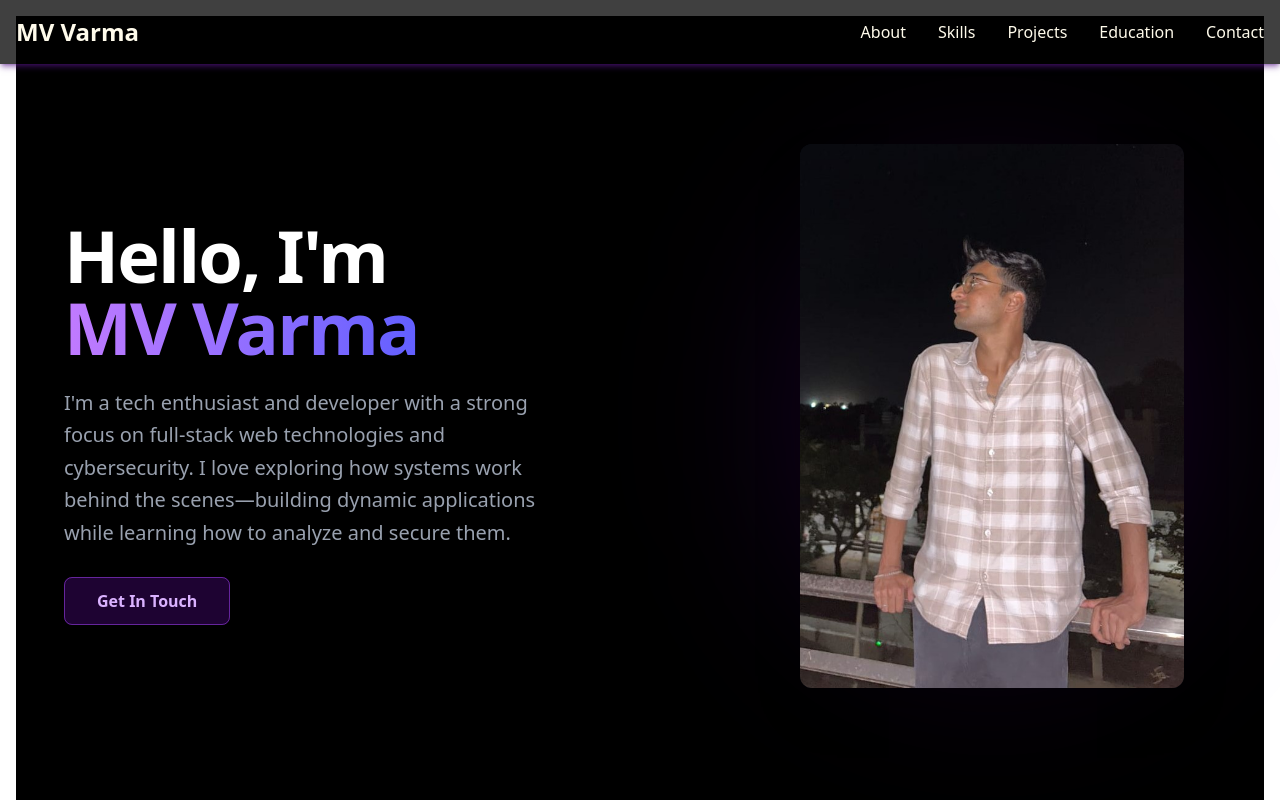
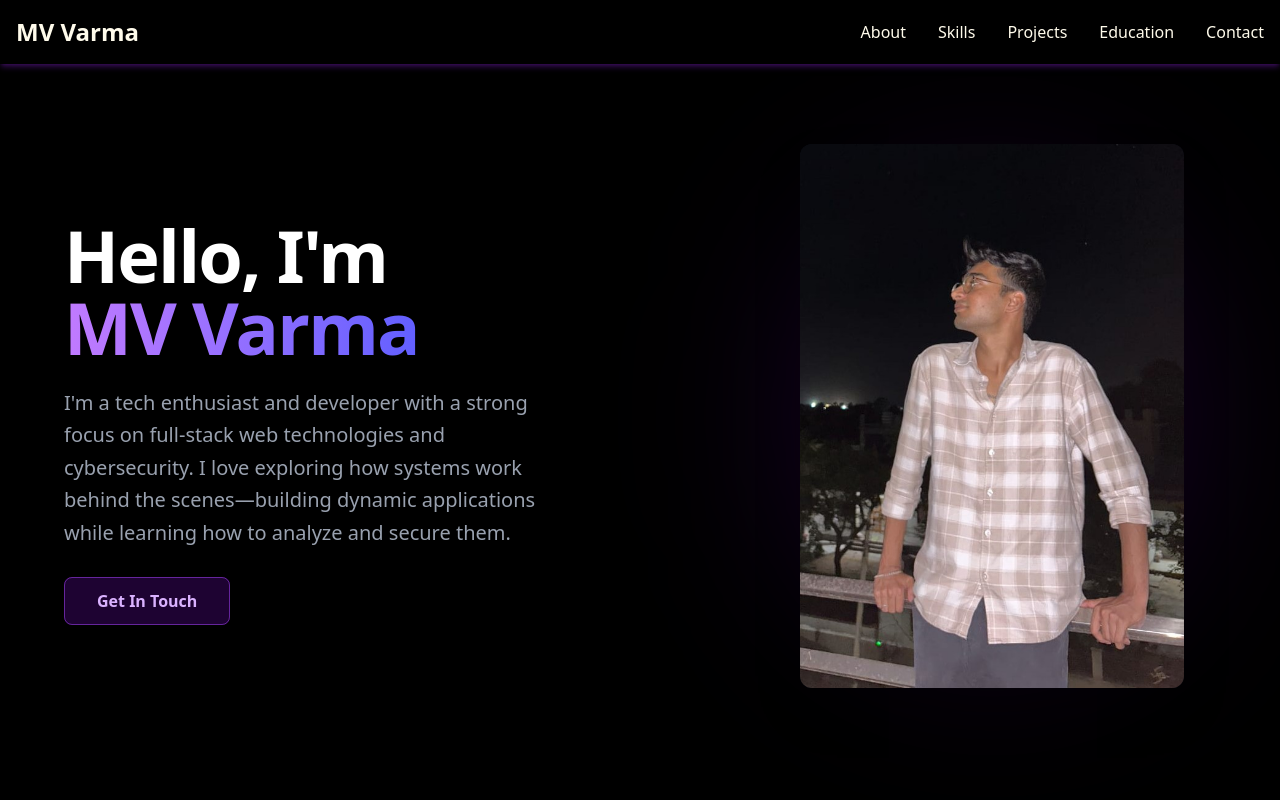
Before and after one commit to MV-varma/Portfolio, a Next.js app in the folder profile/: page / in a window 1280 px wide. Shown: the top 800 px of the page. Built offline with nearby package versions, Linux system fonts and the light colour scheme.

Commit message:
add background color to Tail and page components

```diff
--- a/profile/app/components/Tail.tsx
+++ b/profile/app/components/Tail.tsx
@@ -5,7 +5,7 @@
 
 const Tail = () => {
   return (
-    <footer className='flex flex-col relative align-bottom self-center justify-between gap-4 p-4'>
+    <footer className='flex flex-col relative align-bottom bg-black self-center justify-between gap-4 p-4'>
         <div className="flex gap-4 justify-center ">
 
             <a
--- a/profile/app/page.tsx
+++ b/profile/app/page.tsx
@@ -9,7 +9,7 @@
 
 const page = () => {
   return (
-    <div className="flex min-h-screen flex-col container mx-auto px-4 py-4">
+    <div className="flex min-h-screen flex-col bg-black container mx-auto px-4 py-4">
      <Navbar />
      <Hero />
      <Skills />
```
